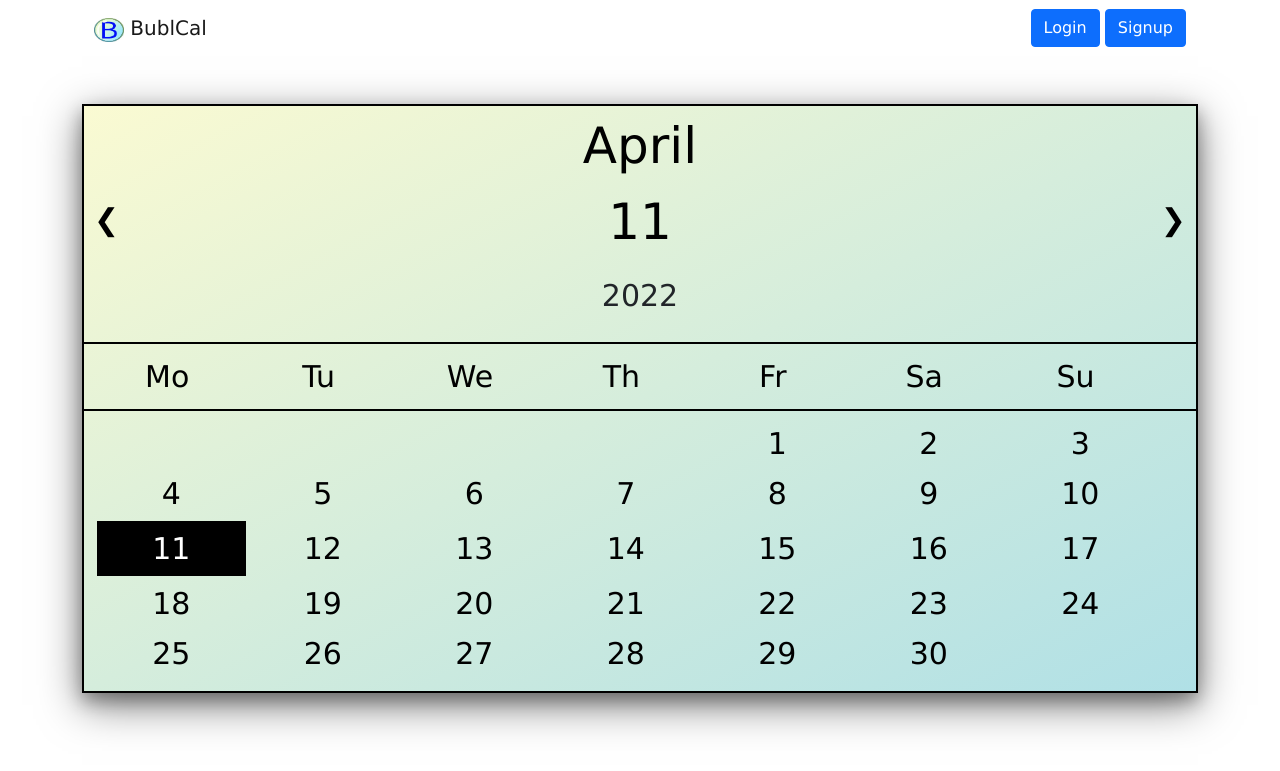
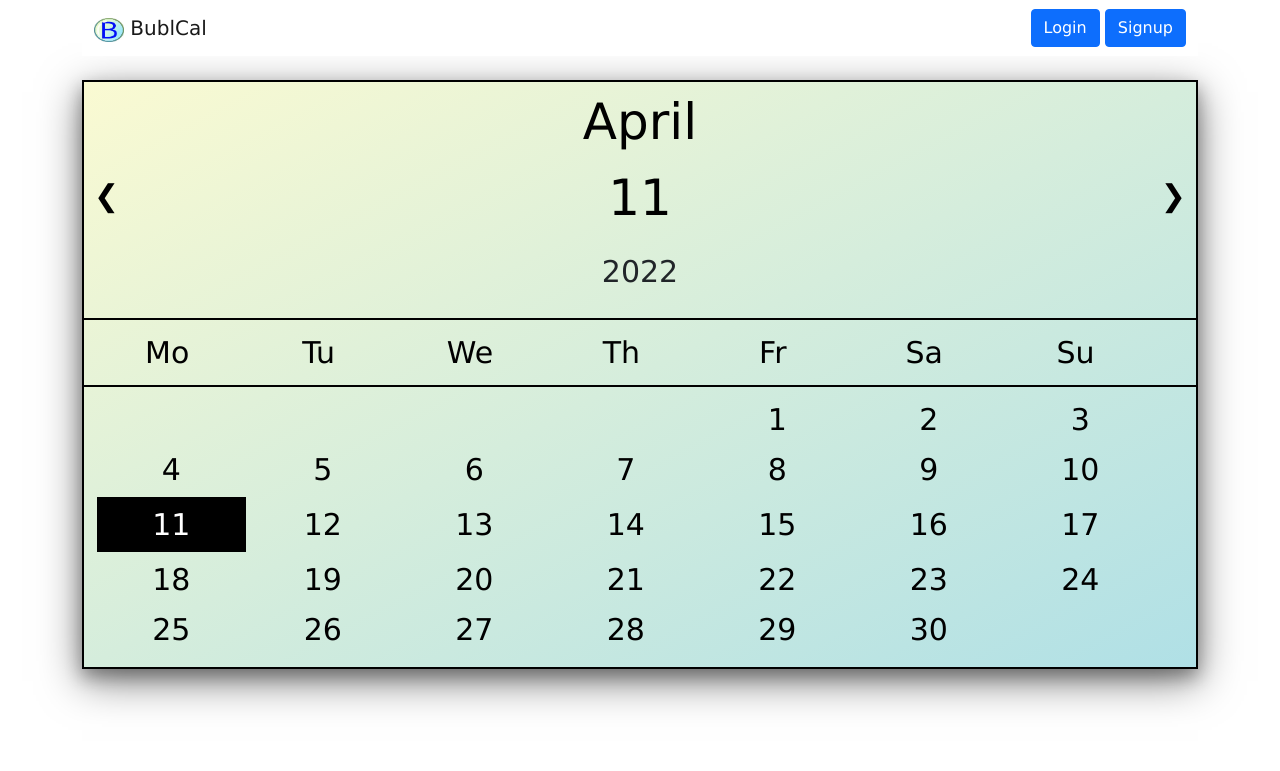
Before and after one commit to mlm0207/BublCal, a Django app: template bublcal/app/templates/monthly.html in a window 1280 px wide. Shown: the top 771 px of the page. Run offline with Django 4.2, Linux system fonts and the light colour scheme; the template is opened without the code that fills it, so the values that code supplies are empty; some libraries are stand-ins or nearby versions.

```diff
--- a/bublcal/app/static/main/glance.css
+++ b/bublcal/app/static/main/glance.css
@@ -53,7 +53,6 @@
                                     rgba(207, 241, 255, 1),
                                     rgba(120, 217, 255, 1));
     border-radius: 50%;
-
     display: flex;
     align-items: center;
     justify-content: center;
--- a/bublcal/app/static/main/monthly.css
+++ b/bublcal/app/static/main/monthly.css
@@ -1,14 +1,4 @@
-ul {
-    list-style-type: none;
-    margin: 0;
-    padding: 0;
-}
-
-* {
-    box-sizing: border-box;
-}
-
-body {
+.bodymonthly {
     font-family: Verdana, sans-serif;
 }
 .main-body {
@@ -18,10 +8,6 @@ body {
     box-shadow: 0 8px 16px 0 rgba(0, 0, 0, 0.3), 0 12px 40px 0 rgba(0, 0, 0, 0.5);
     background-color: lightgray;
     background-image: linear-gradient(to bottom right,lightgoldenrodyellow, powderblue );
-}
-
-.cal-data {
-    margin: auto;
 }
 
 .month {
--- a/bublcal/app/static/style.css
+++ b/bublcal/app/static/style.css
@@ -1,92 +1,14 @@
 /********************************
         WEEKLY CSS
 ********************************/
-.weekly-td:nth-child(even), .weekly-th:nth-child(even)
-{
-    background-color: #cce0ff;
-}
-
-.header
-{
-    padding-top: 20px;
-}
 
 /********************************
         MONTHLY CSS
 ********************************/
 
-
 /********************************
         GLANCE CSS
 ********************************/
-
-.daily-table
-{
-    border: 2px solid black;
-    margin: auto;
-    box-shadow: 0 8px 16px 0 rgba(0, 0, 0, 0.3), 0 12px 40px 0 rgba(0, 0, 0, 0.5);
-    background-color: lightgray;
-    background-image: linear-gradient(to bottom right,lightgoldenrodyellow, powderblue );
-}
-
-.col-6
-{
-    border: 1px solid black;
-    margin-left: 10px;
-}
-
-#first-row
-{
-    border: 1px solid black;
-}
-
-#second-row
-{
-    border: 1px solid black;
-}
-
-.container-glance
-{
-    border: 1px solid black;
-    border-radius: 10px;
-}
-
-.timeslot
-{
-    border-bottom: 1px solid black;
-}
-
-.bubble
-{
-    color: black;
-    background-image: linear-gradient(to bottom right,
-                                    rgba(207, 241, 255, 1),
-                                    rgba(120, 217, 255, 1));
-    border-radius: 50%;
-
-    display: flex;
-    align-items: center;
-    justify-content: center;
-
-    width: 100px;
-    height: 100px;
-
-    margin-top: 5%;
-    margin-bottom: 5%;
-}
-
-.sideBubble
-{
-    background-image: linear-gradient(to bottom right,
-                                    rgba(207, 241, 255, 1),
-                                    rgba(120, 217, 255, 1));
-
-    border-radius: 50%;
-    width: 30px;
-    height: 30px;
-    margin-top: 10%;
-    margin-bottom: 10%;
-}
 
 /* BASE HTML */
 a.signup, a.login
--- a/bublcal/app/templates/monthly.html
+++ b/bublcal/app/templates/monthly.html
@@ -5,8 +5,8 @@
 <link rel="stylesheet" type="text/css" href="{% static 'main/monthly.css' %}">
 {% endblock styles %}
 {% block content %}
-<body onload="calander()">
-<div class="container pt-5">
+<body class="bodymonthly" onload="calander()">
+<div class="container pt-4 pb-2">
     <div class="main-body">
         <h1 class="month">
                 <div>
```
Also changed, not shown: bublcal/app/static/main/weekly.css (added, +27 -0 lines), bublcal/app/templates/weekly.html (+6 -2 lines), bublcal/db.sqlite3.
